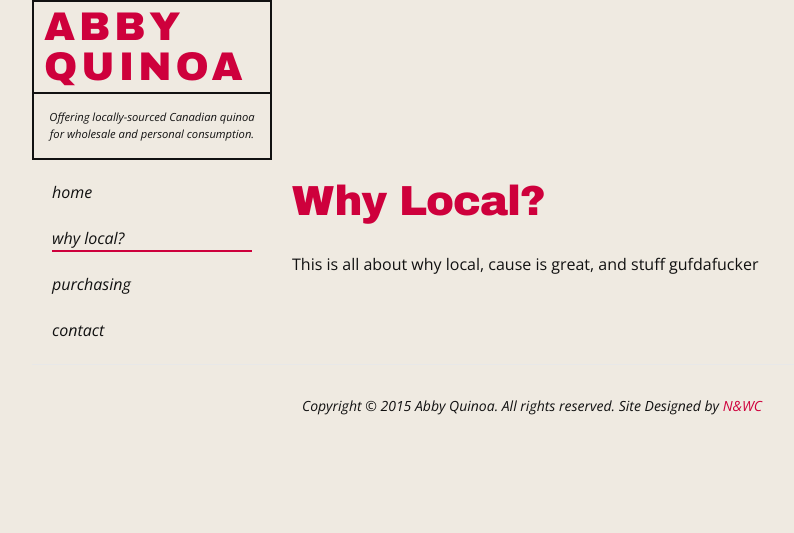
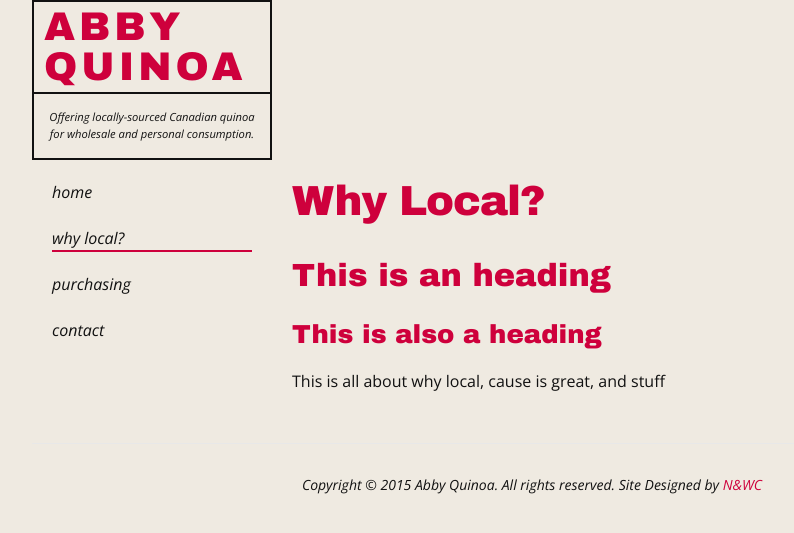
Before and after one commit to granola-man/granola-man.github.io, a Jekyll site: the page built from 01_why.md, in a window 1280 px wide. Shown: the top 533 px of the page, without its empty margins (108-902 px from the left). Built offline with Jekyll 4.4.1, drawn with Linux system fonts in a browser that asks for light colours.

Commit message:
Updated 01_why.md

```diff
--- a/01_why.md
+++ b/01_why.md
@@ -5,4 +5,12 @@ permalink: /whylocal/
 published: true
 ---
 
-This is all about why local, cause is great, and stuff gufdafucker
+##This is an heading
+###This is also a heading
+
+
+
+
+
+
+This is all about why local, cause is great, and stuff
```
